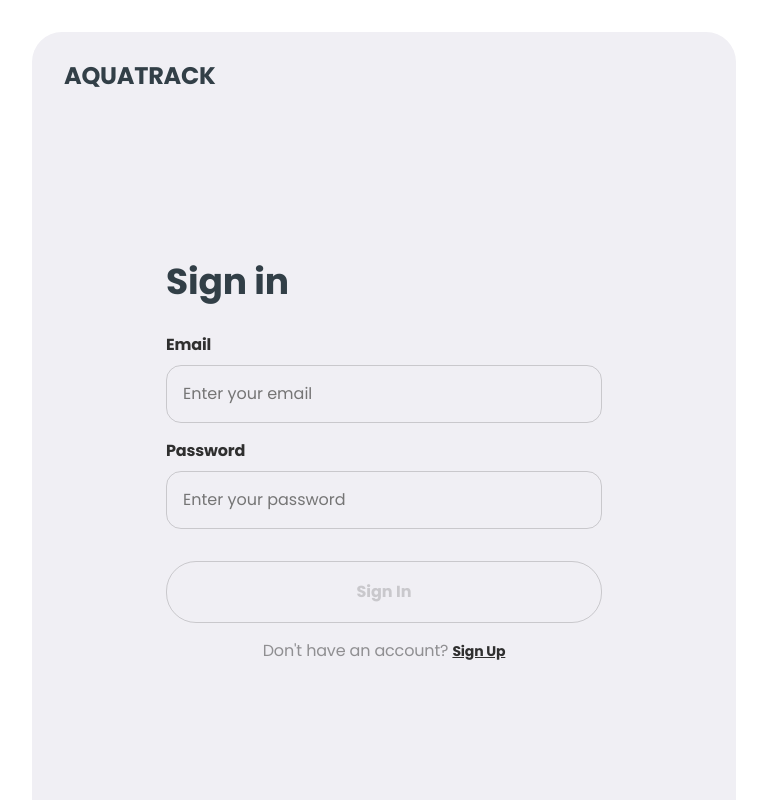
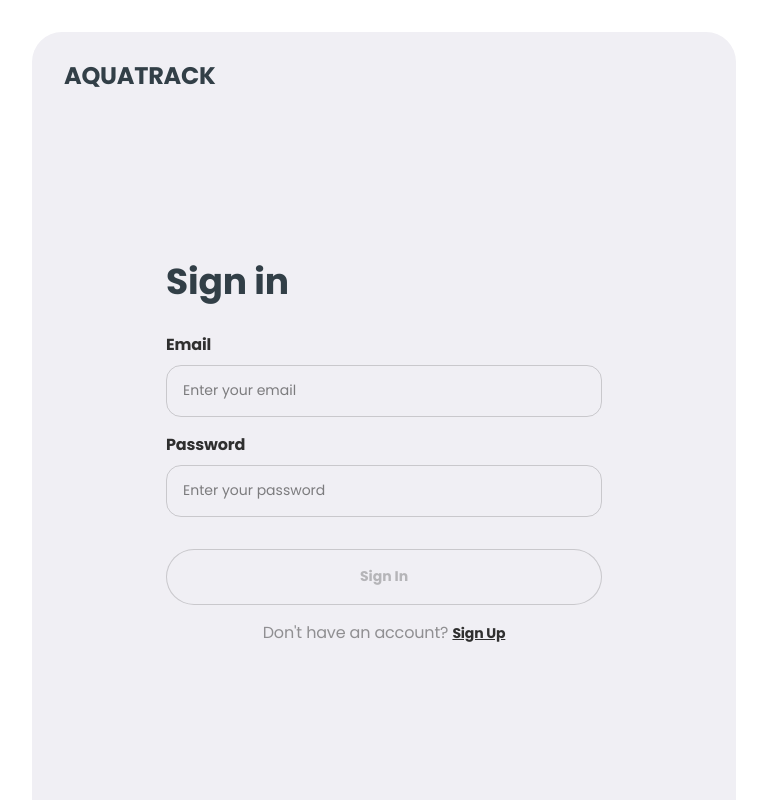
Before and after one commit to IIIMaroIII/AquaBalance-frontend, a React (Vite) app: page /signin in a window 1280 px wide. Shown: the top 800 px of the page, without its empty margins (256-1023 px from the left). Built offline with nearby package versions, Linux system fonts and the light colour scheme.

Commit message:
fix some styles

```diff
--- a/src/components/REUSABLE/Input/customInput.module.css
+++ b/src/components/REUSABLE/Input/customInput.module.css
@@ -15,7 +15,7 @@
   border: 1px solid var(--input-border-inactive-color);
   border-radius: 15px;
   font-size: inherit;
-  /* font-weight: inherit; */
+  font-weight: inherit;
   outline: none;
 
   background-color: transparent;
--- a/src/components/Users/SignInForm/SignInForm.jsx
+++ b/src/components/Users/SignInForm/SignInForm.jsx
@@ -26,8 +26,8 @@ const SignInForm = () => {
   const onSubmit = data => {
     dispatch(signIn(data));
     reset();
-    navigate("/tracker");
-  }
+    navigate('/tracker');
+  };
 
   return (
     <form onSubmit={handleSubmit(onSubmit)} className={css.form}>
@@ -35,32 +35,38 @@ const SignInForm = () => {
       <CustomInput
         label={true}
         labelName={'Email'}
-        // labelClass={clsx(css.label, css.theFirstLabel)}
         labelClass={css.label}
         inputType={'text'}
-        inputClass={css.input}
+        inputClass={clsx(css.input, errors.email && css.inputError)}
         placeholder={'Enter your email'}
         name={'email'}
         error={errors.email ? true : false}
         {...register('email')}
       />
-      {errors.email && <span className={css.error}>{errors.email.message}</span>}
+      {errors.email && (
+        <span className={css.error}>{errors.email.message}</span>
+      )}
 
       <CustomInput
         label={true}
         labelName={'Password'}
         labelClass={css.label}
         inputType={'password'}
-        inputClass={css.input}
+        inputClass={clsx(css.input, errors.password && css.inputError)}
         placeholder={'Enter your password'}
         name={'password'}
         error={errors.password ? true : false}
         {...register('password')}
       />
-      {errors.password && <span className={css.error}>{errors.password.message}</span>}
+      {errors.password && (
+        <span className={css.error}>{errors.password.message}</span>
+      )}
       <Button
-      disabled={!isDirty || !isValid}
-      type="submit" value="submit" addClass={css.button}>
+        disabled={!isDirty || !isValid}
+        type="submit"
+        value="submit"
+        addClass={css.button}
+      >
         Sign In
       </Button>
     </form>
--- a/src/components/Users/SignInForm/signInForm.module.css
+++ b/src/components/Users/SignInForm/signInForm.module.css
@@ -21,9 +21,17 @@
   letter-spacing: -1%;
 }
 
-.input {
+.form input.input::placeholder {
+  color: rgba(47, 47, 47, 0.6);
+  font-size: 14px;
+  font-weight: 400;
+  line-height: 1.28;
+  letter-spacing: -1%;
+}
+
+.form input.input {
   margin-top: 8px;
-  color: rgba(47, 47, 47, 0.6);
+  color: var(--dark);
   font-size: 14px;
   font-weight: 400;
   line-height: 1.28;
@@ -31,11 +39,20 @@
   letter-spacing: -1%;
 }
 
-.input:focus {
+.form input.input:focus,
+.form input.input:hover {
+  border-color: rgba(47, 47, 47, 0.2);
+}
+
+.form input.inputError {
+  color: var(--error-color);
+}
+
+.form input.input:focus {
   background-color: transparent;
 }
 
-.button {
+.form button.button {
   color: var(--light-dark);
   background-color: var(--green);
   font-size: 14px;
@@ -46,17 +63,21 @@
   letter-spacing: -1%;
 }
 
-.button:hover {
+.form button.button:hover {
   background-color: var(--hover-green);
+}
+
+.form button.button:disabled {
+  color: rgba(47, 47, 47, 0.3);
+  background-color: var(--light-gray);
+  cursor: not-allowed;
 }
 
 .error {
   color: var(--error-color);
   font-size: 12px;
   font-weight: 400;
-  line-height: 1.28;
-  margin: 0;
-  padding: 0;
+  line-height: 1;
   letter-spacing: -1%;
 }
 
--- a/src/components/Users/SignUpForm/SignUpForm.jsx
+++ b/src/components/Users/SignUpForm/SignUpForm.jsx
@@ -7,6 +7,7 @@ import { useNavigate } from 'react-router-dom';
 import { useDispatch } from 'react-redux';
 import Button from 'src/components/REUSABLE/Button/Button';
 import CustomInput from 'src/components/REUSABLE/Input/CustomInput';
+import clsx from 'clsx';
 
 const SignUpForm = () => {
   const dispatch = useDispatch();
@@ -35,37 +36,43 @@ const SignUpForm = () => {
         labelName={'Email'}
         labelClass={css.label}
         inputType={'text'}
-        inputClass={css.input}
+        inputClass={clsx(css.input, errors.email && css.inputError)}
         placeholder={'Enter your email'}
         name={'email'}
         error={errors.email ? true : false}
         {...register('email')}
       />
-      {errors.email && <span>{errors.email.message}</span>}
+      {errors.email && (
+        <span className={css.error}>{errors.email.message}</span>
+      )}
 
       <CustomInput
         label={true}
         labelName={'Password'}
         labelClass={css.label}
         inputType={'password'}
-        inputClass={css.input}
+        inputClass={clsx(css.input, errors.password && css.inputError)}
         placeholder={'Enter your password'}
         name={'password'}
         error={errors.password ? true : false}
         {...register('password')}
       />
-      {errors.password && <span>{errors.password.message}</span>}
+      {errors.password && (
+        <span className={css.error}>{errors.password.message}</span>
+      )}
       <CustomInput
         label={true}
         labelName={'Repeat password'}
         labelClass={css.label}
         inputType={'password'}
-        inputClass={css.input}
+        inputClass={clsx(css.input, errors.password && css.inputError)}
         placeholder={'Repeat password'}
         name={'repeatPassword'}
         error={errors.password ? true : false}
       />
-      {errors.password && <span>{errors.password.message}</span>}
+      {errors.password && (
+        <span className={css.error}>{errors.password.message}</span>
+      )}
 
       <Button
         disabled={!isDirty || !isValid}
@@ -73,7 +80,7 @@ const SignUpForm = () => {
         value="submit"
         addClass={css.button}
       >
-        Sign In
+        Sign Up
       </Button>
     </form>
   );
--- a/src/components/Users/SignUpForm/signUpForm.module.css
+++ b/src/components/Users/SignUpForm/signUpForm.module.css
@@ -21,9 +21,17 @@
   letter-spacing: -1%;
 }
 
-.input {
+.form input.input::placeholder {
+  color: rgba(47, 47, 47, 0.6);
+  font-size: 14px;
+  font-weight: 400;
+  line-height: 1.28;
+  letter-spacing: -1%;
+}
+
+.form input.input {
   margin-top: 8px;
-  color: rgba(47, 47, 47, 0.6);
+  color: var(--dark);
   font-size: 14px;
   font-weight: 400;
   line-height: 1.28;
@@ -31,11 +39,16 @@
   letter-spacing: -1%;
 }
 
-.input:focus {
-  background-color: transparent;
+.form input.input:focus,
+.form input.input:hover {
+  border-color: rgba(47, 47, 47, 0.2);
 }
 
-.button {
+.form input.input.active {
+  border-color: rgba(47, 47, 47, 0.4);
+}
+
+.form .button {
   color: var(--light-dark);
   background-color: var(--green);
   font-size: 14px;
@@ -46,18 +59,26 @@
   letter-spacing: -1%;
 }
 
-.button:hover {
+.form .button:hover {
   background-color: var(--hover-green);
+}
+
+.form button.button:disabled {
+  color: rgba(47, 47, 47, 0.3);
+  background-color: var(--light-gray);
+  cursor: not-allowed;
 }
 
 .error {
   color: var(--error-color);
   font-size: 12px;
   font-weight: 400;
-  line-height: 1.28;
-  margin: 0;
-  padding: 0;
+  line-height: 1;
   letter-spacing: -1%;
+}
+
+.form input.inputError {
+  color: var(--error-color);
 }
 
 @media (min-width: 768px) {
```
